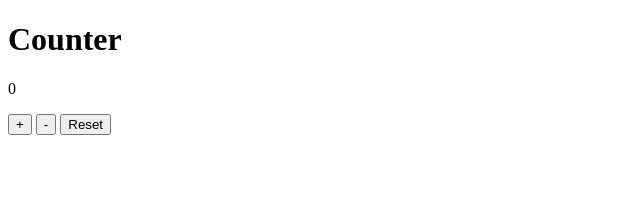
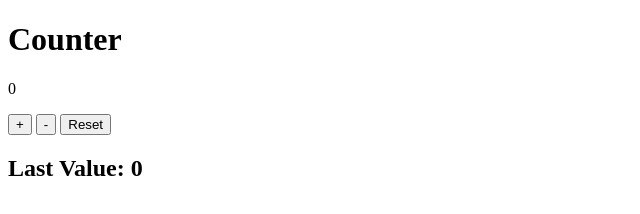
Before and after one commit to 1707akash/Counter, a plain HTML site: page index.html in a window 1280 px wide. Both pictures are taken after a click on the button "Reset". Shown: the whole page, without its empty margins (0-640 px from the left). Drawn offline with Linux system fonts and the light colour scheme.

Commit message:
js edited

```diff
--- a/index.html
+++ b/index.html
@@ -12,6 +12,7 @@
     <button class="add">+</button>
     <button class="sub">-</button>
     <button class="reset">Reset</button>
+    <h2></h2>
 
 
     <script src="./script.js"></script>
--- a/script.js
+++ b/script.js
@@ -5,6 +5,7 @@ let add = document.querySelector(".add");
 let sub = document.querySelector(".sub");
 let reset = document.querySelector(".reset");
 let reading = parseInt(counter.innerText);
+let lastVal= document.querySelector("h2");
 // console.log(counter);
 
 add.addEventListener("click",()=>{
@@ -18,6 +19,7 @@ sub.addEventListener("click",()=>{
 });
 
 reset.addEventListener("click",()=>{
+    lastVal.innerText= `Last Value: ${reading}`;
     reading=0;
     counter.innerText= reading;
 });
```
